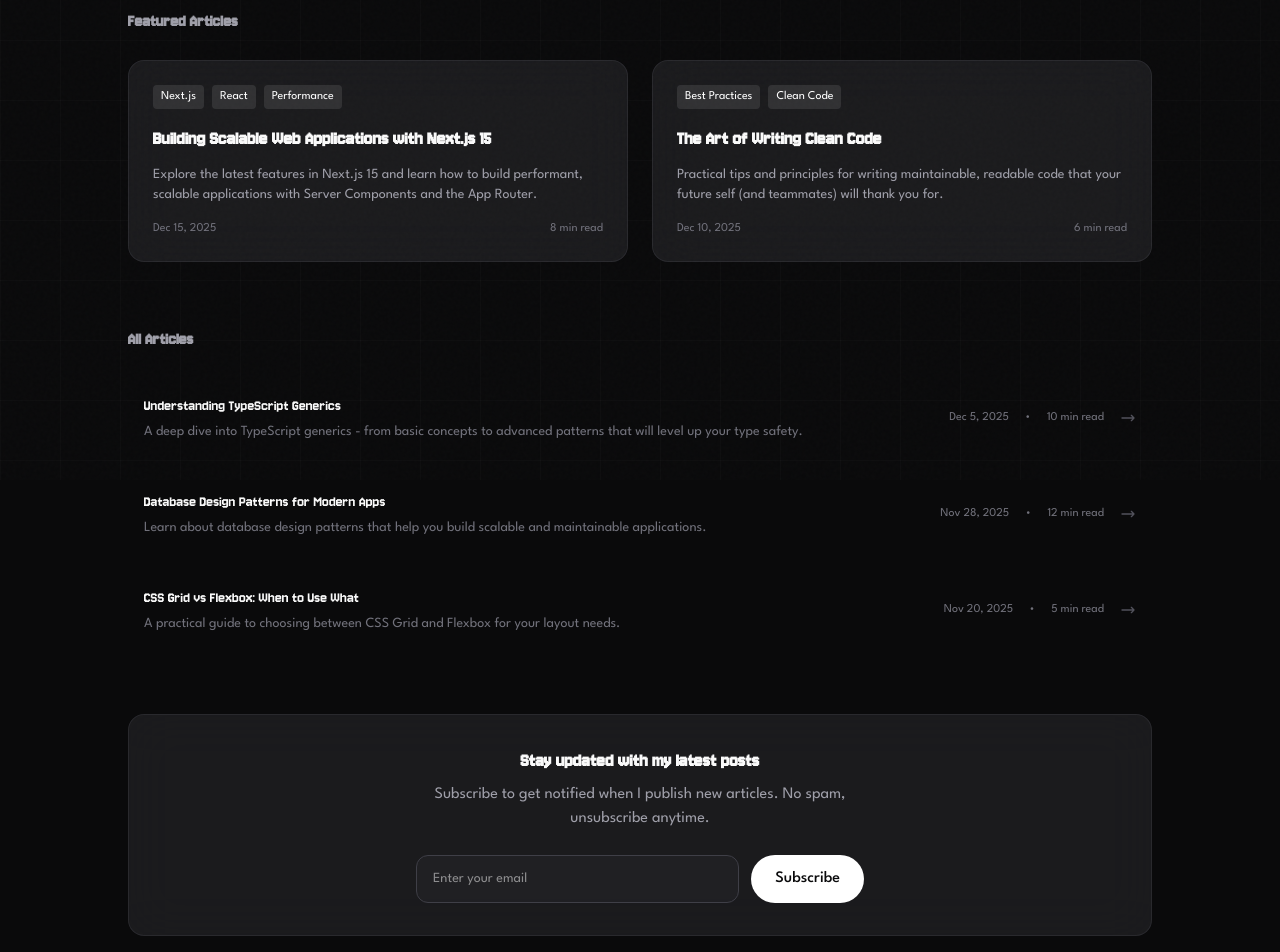
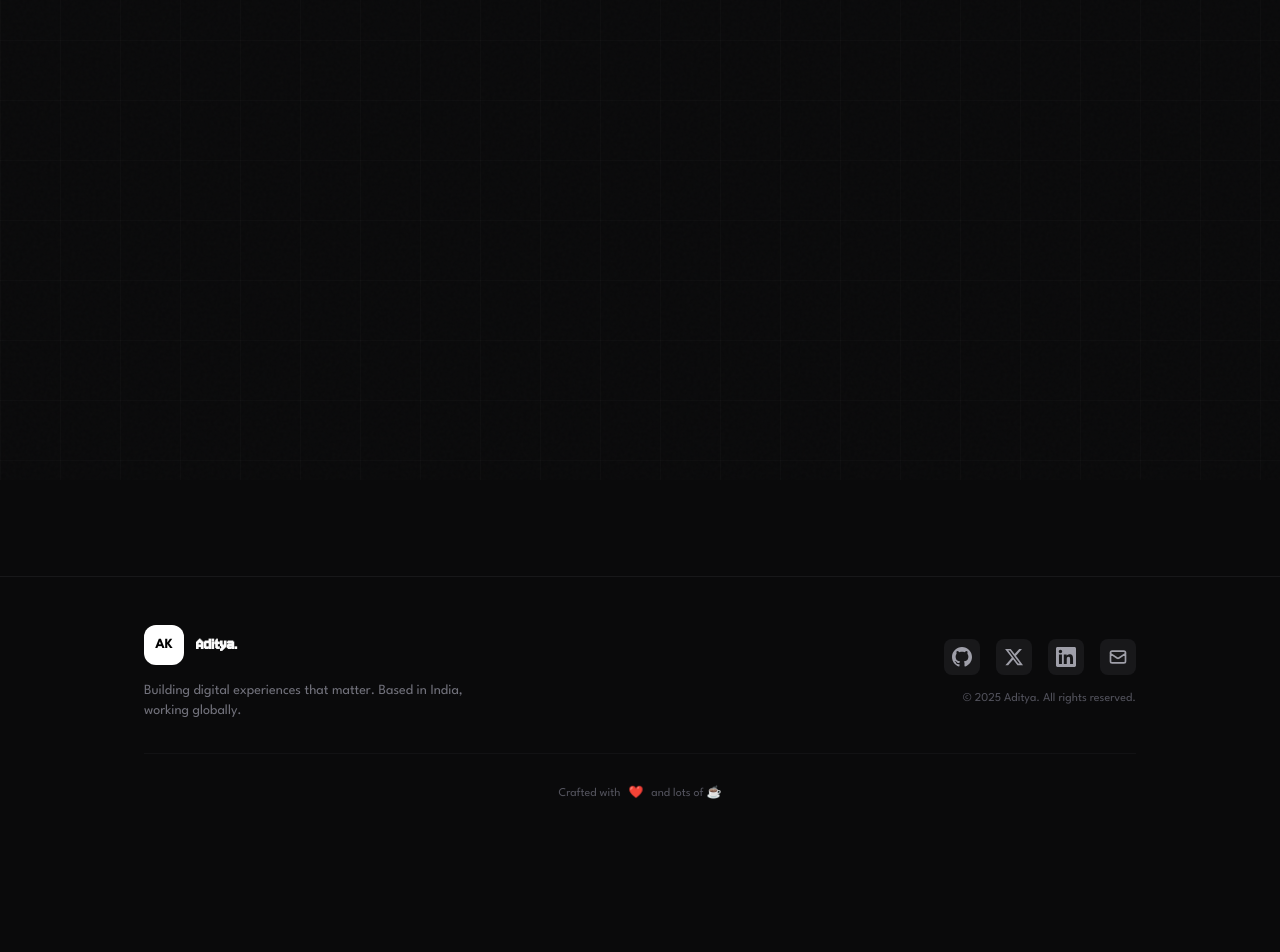
Before and after one commit to adityakrcodes/portfolio, a Next.js app: page /blog in a window 1280 px wide. Shown: the part 320-1272 px from the top of the page. After the commit the page ends 1170 px from the top, so only its background shows below. Built offline with nearby package versions, Linux system fonts and the light colour scheme.

Commit message:
update: made a building indicator on the

```diff
--- a/app/blog/page.tsx
+++ b/app/blog/page.tsx
@@ -63,154 +63,11 @@ export default function Blog() {
 
   return (
     <div className="min-h-screen">
-      <section className="py-12 px-4">
-        <div className="max-w-5xl mx-auto">
-          {/* Header */}
-          <motion.div
-            initial={{ opacity: 0, y: 20 }}
-            animate={{ opacity: 1, y: 0 }}
-            transition={{ duration: 0.5 }}
-            className="mb-12"
-          >
-            <span className={`text-xs font-semibold tracking-wider uppercase text-zinc-400 mb-2 ${text.className}`}>Writing</span>
-            <h1 className={`text-4xl md:text-5xl font-bold mb-4 ${logo.className}`}>Blog</h1>
-            <p className={`text-zinc-400 max-w-2xl ${text.className}`}>
-              Thoughts on web development, programming, and building great
-              software. I write about things I learn and experiences I want to
-              share.
-            </p>
-          </motion.div>
-
-          {/* Featured Posts */}
-          <div className="mb-16">
-            <h2 className={`text-lg font-semibold mb-6 text-zinc-400 ${logo.className}`}>
-              Featured Articles
-            </h2>
-            <div className="grid md:grid-cols-2 gap-6">
-              {featuredPosts.map((post, index) => (
-                <motion.article
-                  key={post.slug}
-                  initial={{ opacity: 0, y: 20 }}
-                  animate={{ opacity: 1, y: 0 }}
-                  transition={{ duration: 0.5, delay: index * 0.1 }}
-                >
-                  <Link
-                    href={`/blog/${post.slug}`}
-                    className="block bg-zinc-800/60 backdrop-blur-xl border border-zinc-700/40 rounded-2xl p-6 h-full group transition-all hover:bg-zinc-800/80 hover:border-white/20 hover:-translate-y-0.5 hover:shadow-[0_20px_40px_-12px_rgba(0,0,0,0.5)]"
-                  >
-                    <div className="flex flex-col h-full">
-                      {/* Tags */}
-                      <div className="flex flex-wrap gap-2 mb-4">
-                        {post.tags.map((tag) => (
-                          <span
-                            key={tag}
-                            className="text-xs px-2 py-1 bg-white/10 text-white rounded"
-                          >
-                            {tag}
-                          </span>
-                        ))}
-                      </div>
-
-                      {/* Title */}
-                      <h3 className={`text-xl font-semibold mb-3 group-hover:text-white transition-colors ${logo.className}`}>
-                        {post.title}
-                      </h3>
-
-                      {/* Excerpt */}
-                      <p className={`text-zinc-400 text-sm mb-4 grow ${text.className}`}>
-                        {post.excerpt}
-                      </p>
-
-                      {/* Meta */}
-                      <div className="flex items-center justify-between text-xs text-zinc-500">
-                        <span>{post.date}</span>
-                        <span>{post.readTime}</span>
-                      </div>
-                    </div>
-                  </Link>
-                </motion.article>
-              ))}
+        <section id="blog" data-section="blog" className="py-24 px-4">
+            <div className="max-w-5xl mx-auto">
+                <h2 className="text-4xl font-bold text-center mb-12">Building</h2>
             </div>
-          </div>
-
-          {/* All Posts */}
-          <div>
-            <h2 className={`text-lg font-semibold mb-6 text-zinc-400 ${logo.className}`}>
-              All Articles
-            </h2>
-            <div className="space-y-4">
-              {otherPosts.map((post, index) => (
-                <motion.article
-                  key={post.slug}
-                  initial={{ opacity: 0, y: 20 }}
-                  animate={{ opacity: 1, y: 0 }}
-                  transition={{ duration: 0.5, delay: 0.3 + index * 0.1 }}
-                >
-                  <Link
-                    href={`/blog/${post.slug}`}
-                    className="flex flex-col md:flex-row md:items-center justify-between gap-4 p-4 rounded-xl hover:bg-zinc-800/30 transition-colors group"
-                  >
-                    <div className="flex-1">
-                      <h3 className={`font-medium group-hover:text-white transition-colors mb-1 ${logo.className}`}>
-                        {post.title}
-                      </h3>
-                      <p className={`text-sm text-zinc-500 line-clamp-1 ${text.className}`}>
-                        {post.excerpt}
-                      </p>
-                    </div>
-                    <div className="flex items-center gap-4 text-xs text-zinc-500 shrink-0">
-                      <span>{post.date}</span>
-                      <span className="hidden md:inline">•</span>
-                      <span>{post.readTime}</span>
-                      <svg
-                        className="w-4 h-4 text-zinc-600 group-hover:text-white group-hover:translate-x-1 transition-all"
-                        fill="none"
-                        viewBox="0 0 24 24"
-                        stroke="currentColor"
-                      >
-                        <path
-                          strokeLinecap="round"
-                          strokeLinejoin="round"
-                          strokeWidth={2}
-                          d="M17 8l4 4m0 0l-4 4m4-4H3"
-                        />
-                      </svg>
-                    </div>
-                  </Link>
-                </motion.article>
-              ))}
-            </div>
-          </div>
-
-          {/* Newsletter CTA */}
-          <motion.div
-            initial={{ opacity: 0, y: 20 }}
-            whileInView={{ opacity: 1, y: 0 }}
-            viewport={{ once: true }}
-            className="mt-16"
-          >
-            <div className="bg-zinc-800/60 backdrop-blur-xl border border-zinc-700/40 rounded-2xl p-8 text-center transition-all hover:bg-zinc-800/80 hover:border-white/20 hover:-translate-y-0.5 hover:shadow-[0_20px_40px_-12px_rgba(0,0,0,0.5)]">
-              <h3 className={`text-xl font-semibold mb-2 ${logo.className}`}>
-                Stay updated with my latest posts
-              </h3>
-              <p className={`text-zinc-400 mb-6 max-w-md mx-auto ${text.className}`}>
-                Subscribe to get notified when I publish new articles. No spam,
-                unsubscribe anytime.
-              </p>
-              <form className="flex flex-col sm:flex-row gap-3 max-w-md mx-auto">
-                <input
-                  type="email"
-                  placeholder="Enter your email"
-                  className="flex-1 px-4 py-3 bg-zinc-800/50 border border-zinc-700 rounded-xl text-sm focus:outline-none focus:border-white transition-colors"
-                />
-                <button type="submit" className="inline-flex items-center justify-center gap-2 px-6 py-3 font-medium bg-white text-[#0a0a0b] rounded-full transition-all hover:scale-105 hover:shadow-[0_0_30px_-5px_rgba(255,255,255,0.2)] hover:bg-zinc-300 whitespace-nowrap">
-                  Subscribe
-                </button>
-              </form>
-            </div>
-          </motion.div>
-        </div>
-      </section>
+        </section>
     </div>
   );
 }
```
